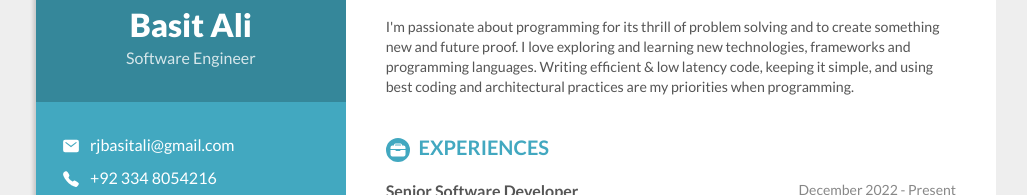
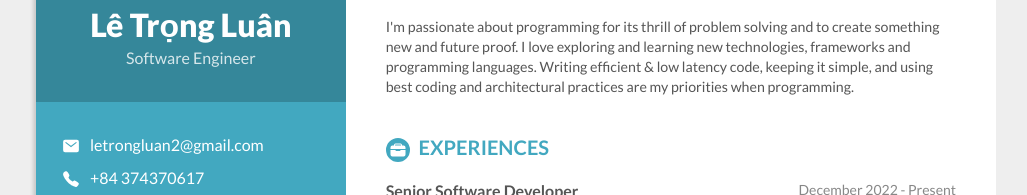
Before and after one commit to trongluan23/Luan.github.io, a plain HTML site: page index.html in a window 1280 px wide. Shown: the part 139-334 px from the top of the page, without its empty margins (124-1151 px from the left). Drawn offline with nearby package versions, Linux system fonts and the light colour scheme.

Commit message:
Update index.html

```diff
--- a/index.html
+++ b/index.html
@@ -24,17 +24,17 @@
             <div class="col span-1-of-3 personal">
                 <div class="personal-header">
                     <img src="resources/img/profile_pic2.png" alt="Profile picture">
-                    <h1>Basit Ali</h1>
+                    <h1>Lê Trọng Luân</h1>
                     <p>Software Engineer</p>
                 </div>
                 <div class="personal-details">
                     <div class="personal-info">
                         <ion-icon name="mail"></ion-icon>
-                        <a href="mailto:rjbasitali@gmail.com" target="_blank">rjbasitali@gmail.com</a>
+                        <a href="letrongluan2@gmail.com" target="_blank">letrongluan2@gmail.com</a>
                     </div>
                     <div class="personal-info">
                         <ion-icon name="call"></ion-icon>
-                        <a href="tel:0923348054216" target="_blank">+92 334 8054216</a>
+                        <a href="tel:0374370617" target="_blank">+84 374370617</a>
                     </div>
                     <div class="personal-info">
                         <ion-icon name="logo-linkedin"></ion-icon>
```
